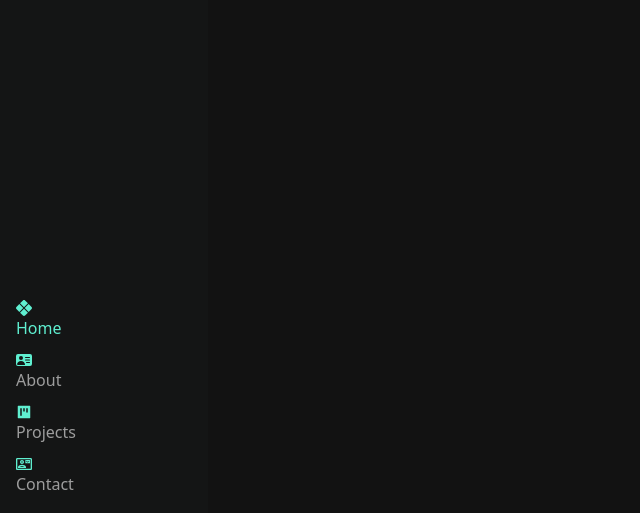
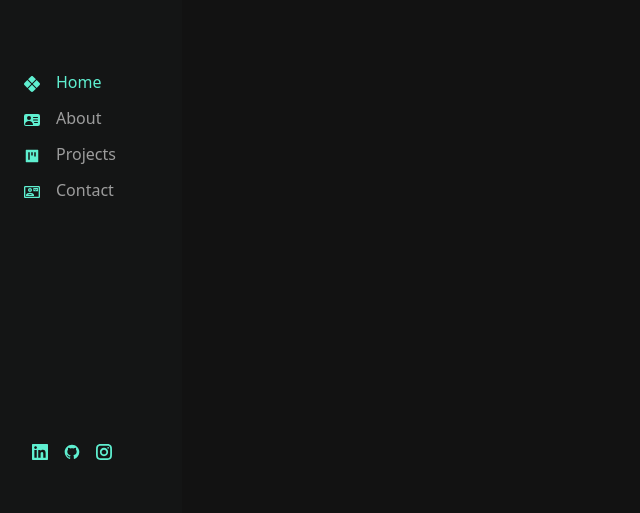
Before and after one commit to TristanO45/my-dev-portfolio, a Next.js app: page / in a window 1280 px wide. Shown: the part 284-797 px from the top of the page, without its empty margins (0-640 px from the left). Built offline with nearby package versions, Linux system fonts and the light colour scheme.

Commit message:
Bug Fix:New Sidebar v1

```diff
--- a/components/Layout.js
+++ b/components/Layout.js
@@ -6,9 +6,8 @@ import Projects from "../pages/projects";
 
 function Layout({ children }) {
   return (
-    <div className="h-screen flex flex-row justify-start bg-[#121212]">
+    <div className="flex  bg-[#121212]">
       <SideNavbar />
-
       <Home />
       <About />
 
--- a/components/SideNavbar.js
+++ b/components/SideNavbar.js
@@ -2,12 +2,14 @@ import React from "react";
 import Link from "next/link";
 import { useRouter } from "next/router";
 import Image from "next/image";
-import { sidebarMenu } from "../data/data";
+import { sidebarMenu, socialIcons } from "../data/data";
 
+// Sidebar component
 export default function SideNavbar() {
+  // useRouter hook will be used for navigating each page
   const router = useRouter();
   return (
-    <aside className="p-5 pt-8 px-4 w-52 h-screen flex flex-col justify-between bg-[#141515]">
+    <aside className="  px-4 w-50 h-screen flex flex-col justify-between  bg-[#141515]">
       <div>
         <Image
           src={"/PortfolioHS.jpg"}
@@ -17,26 +19,41 @@ export default function SideNavbar() {
         />
       </div>
       <nav>
-      <ul className="flex flex-col  space-y-3">
+        <div className="inline-block">
+          <ul className="space-y-3 ml-2">
             {sidebarMenu.map((link, index) => {
               const { text, url, icon } = link;
               return (
-            <li key={text}>
+                <li key={index}>
                   <Link
-
                     href={url}
                     className={`${
-                  router.asPath === url ? "text-[#5fefd0]" : "text-[#9d9d9d]"
+                      router.asPath === url
+                        ? "text-[#5fefd0]"
+                        : "text-[#9d9d9d]"
                     }`}
                   >
                     {icon}
-                {text}
+                    <p className="inline-block ml-4">{text}</p>
                   </Link>
                 </li>
               );
             })}
           </ul>
+        </div>
       </nav>
+      <div>
+        <ul className="flex flex-row space-x-4 mb-14 ml-4">
+          {socialIcons.map((icons, index) => {
+            const { icon, url } = icons;
+            return (
+              <a href={url} target="_blank" key={index}>
+                {icon}
+              </a>
+            );
+          })}
+        </ul>
+      </div>
     </aside>
   );
 }
--- a/data/data.js
+++ b/data/data.js
@@ -3,53 +3,52 @@ import React from "react";
 // react-icons
 
 import { BsXDiamondFill, BsFillPersonVcardFill } from "react-icons/bs";
-import { AiFillProject } from "react-icons/ai"
-import { MdOutlineContactMail } from "react-icons/md"
-import { GrLinkedin, GrGithub, GrInstagram } from "react-icons/gr"
+import { AiFillProject } from "react-icons/ai";
+import { MdOutlineContactMail } from "react-icons/md";
+import { GrLinkedin, GrGithub, GrInstagram } from "react-icons/gr";
 
 // sidebar menu
 
 const sidebarMenu = [
   {
-        text: 'Home',
-        icon: <BsXDiamondFill className="text-[#5fefd0]" />,
-        url: '/'
+    text: "Home",
+    icon: <BsXDiamondFill className="text-[#5fefd0] inline-block" />,
+    url: "/",
   },
   {
-        text: 'About',
-        icon: <BsFillPersonVcardFill className="text-[#5fefd0]" />,
-        url: '/about'
+    text: "About",
+    icon: (
+      <BsFillPersonVcardFill className="text-[#5fefd0] inline-block" />
+    ),
+    url: "/about",
   },
   {
-        text: 'Projects',
-        icon: <AiFillProject className="text-[#5fefd0]" />,
-        url: '/projects'
+    text: "Projects",
+    icon: <AiFillProject className="text-[#5fefd0]  inline-block" />,
+    url: "/projects",
   },
   {
-        text: 'Contact',
-        icon: <MdOutlineContactMail className="text-[#5fefd0]" />,
-        url: '/contact'
-    }
-]
+    text: "Contact",
+    icon: <MdOutlineContactMail className="text-[#5fefd0] inline-block" />,
+    url: "/contact",
+  },
+];
 
 // Social Media Icons
 
 const socialIcons = [
   {
-        icon: <GrLinkedin className="text-[#5fefd0]"/>,
-        url: "https://www.linkedin.com/in/tristan-onfroy/"
-
+    icon: <GrLinkedin className="text-[#5fefd0]" />,
+    url: "https://www.linkedin.com/in/tristan-onfroy/",
   },
   {
-    icon: <GrGithub className="text-[#5fefd0]"/>,
-    url: "https://github.com/TristanO45"
-
+    icon: <GrGithub className="text-[#5fefd0]" />,
+    url: "https://github.com/TristanO45",
   },
   {
-    icon: <GrInstagram className="text-[#5fefd0]"/>,
-    url: "https://www.instagram.com/tristan.vision/"
+    icon: <GrInstagram className="text-[#5fefd0]" />,
+    url: "https://www.instagram.com/tristan.vision/",
+  },
+];
 
-}
-]
-
-export { sidebarMenu, socialIcons }
+export { sidebarMenu, socialIcons };
```
Lines whose indentation alone changed are shown as unchanged.
